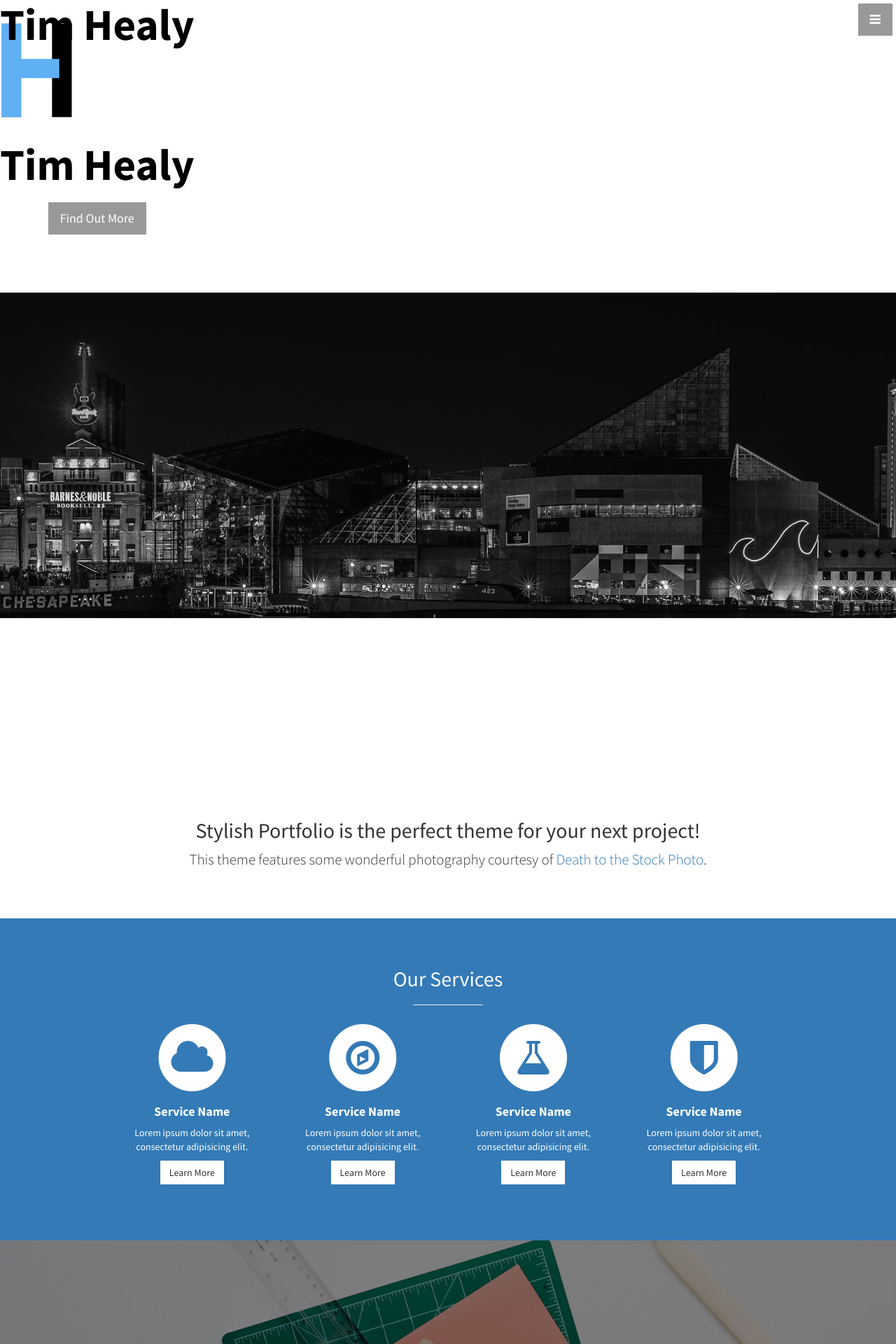
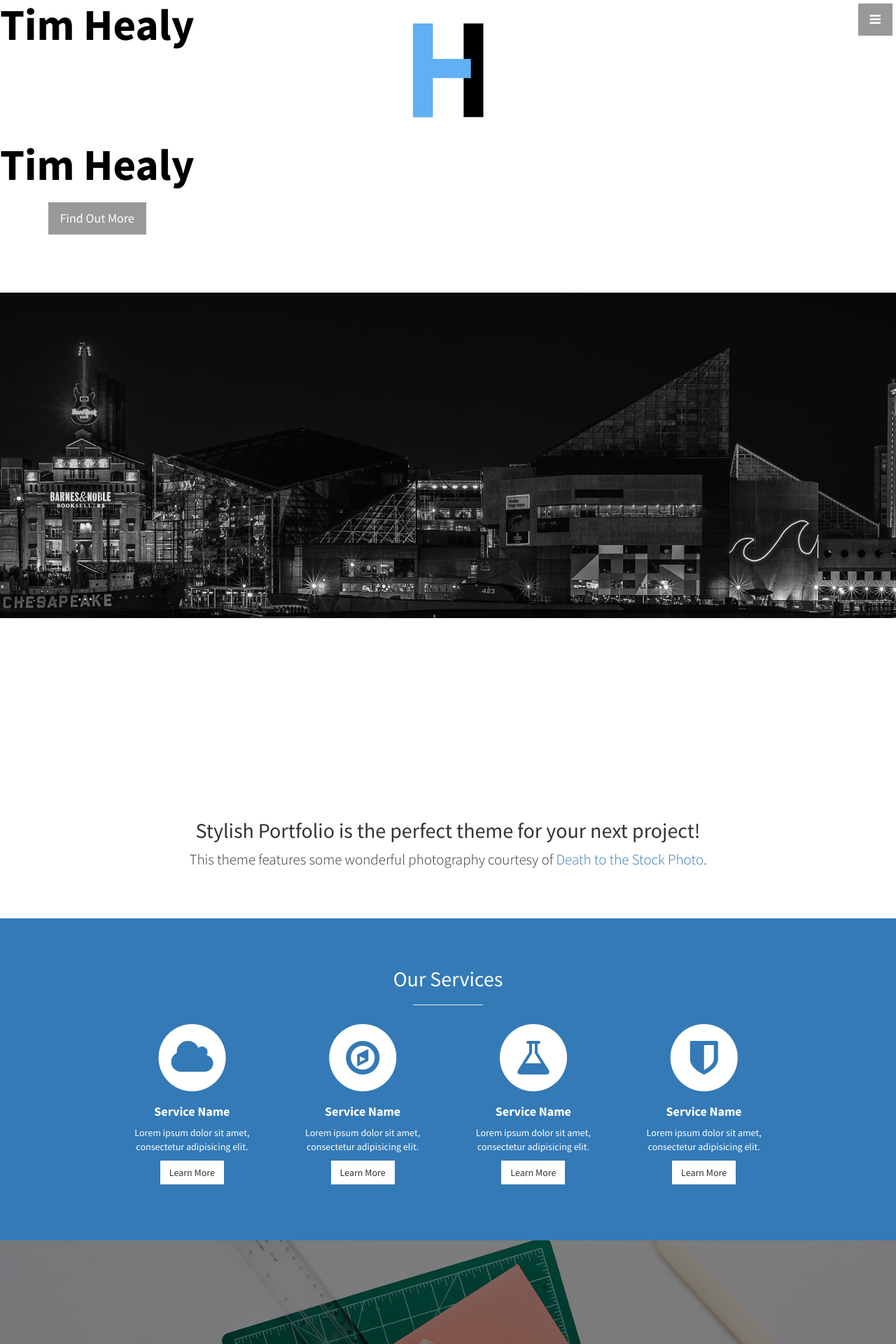
Before and after one commit to healyt22/healyt22.github.io, a Jekyll site: the page built from index.html, in a window 1280 px wide. Shown: the top 1920 px of the page at 70% size. Built offline with Jekyll 4.4.1, drawn with Linux system fonts in a browser that asks for light colours.

Commit message:
messin with stuff

```diff
--- a/css/stylish-portfolio.css
+++ b/css/stylish-portfolio.css
@@ -154,7 +154,7 @@
 .topheader {
     width: 100%;
     height: 200px;
-    background: url(../img/rsz_logo.jpg) no-repeat left center;
+    background: url(../img/rsz_logo.jpg) no-repeat center center;
 }
 
 /* Header */
```
